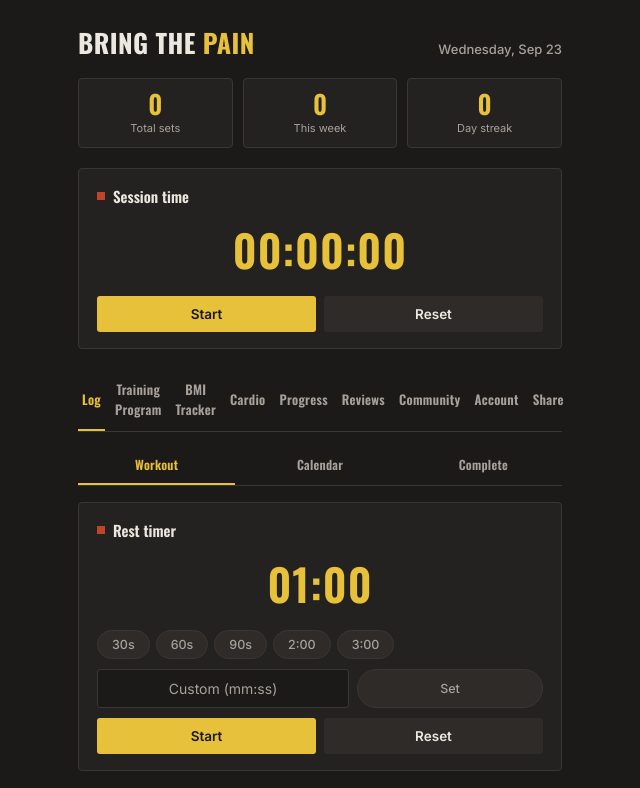
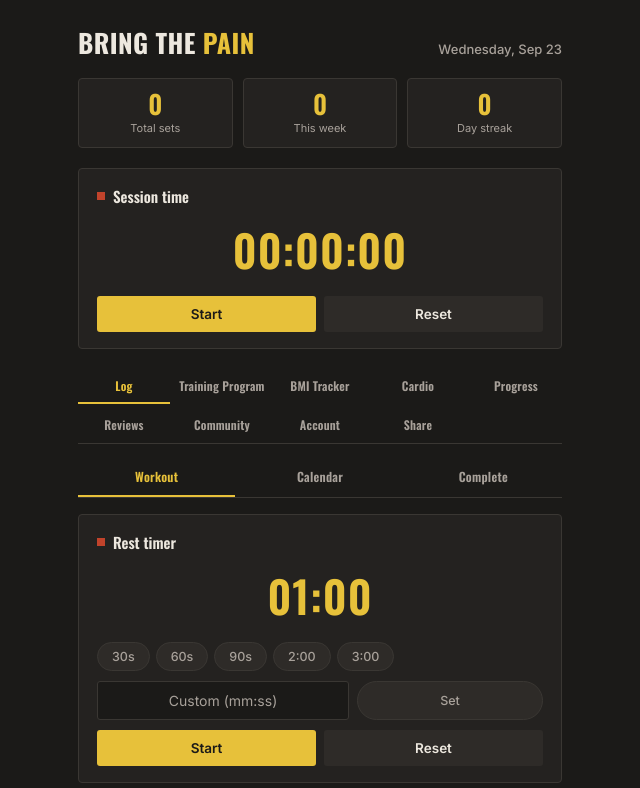
Before and after one commit to keithr412-ux/Bring-The-Pain-2.O, a plain HTML site: page index.html in a window 1280 px wide. Shown: the top 788 px of the page, without its empty margins (320-960 px from the left). Drawn offline with nearby package versions, Linux system fonts and the light colour scheme.

Commit message:
Add files via upload

```diff
--- a/index.html
+++ b/index.html
@@ -58,8 +58,8 @@
   .total-tile .tnum{font-family:'Oswald',sans-serif;font-size:22px;font-weight:600;color:var(--plate);line-height:1;}
   .total-tile .tlbl{font-size:11px;color:var(--chalk-dim);margin-top:4px;}
 
-  .tabs{display:flex;gap:6px;margin-bottom:18px;border-bottom:1px solid var(--line);}
-  .tab-btn{flex:1;background:transparent;color:var(--chalk-dim);padding:10px 4px;font-family:'Oswald',sans-serif;font-size:13px;font-weight:600;letter-spacing:0.3px;border-bottom:2px solid transparent;}
+  .tabs{display:grid;grid-template-columns:repeat(auto-fit,minmax(78px,1fr));gap:4px 6px;margin-bottom:18px;border-bottom:1px solid var(--line);}
+  .tab-btn{background:transparent;color:var(--chalk-dim);padding:9px 3px;font-family:'Oswald',sans-serif;font-size:12px;line-height:1.25;font-weight:600;letter-spacing:0.2px;border-bottom:2px solid transparent;white-space:normal;word-break:break-word;}
   .tab-btn.active{color:var(--plate);border-bottom-color:var(--plate);}
 
   .tab-panel{display:none;}
```
